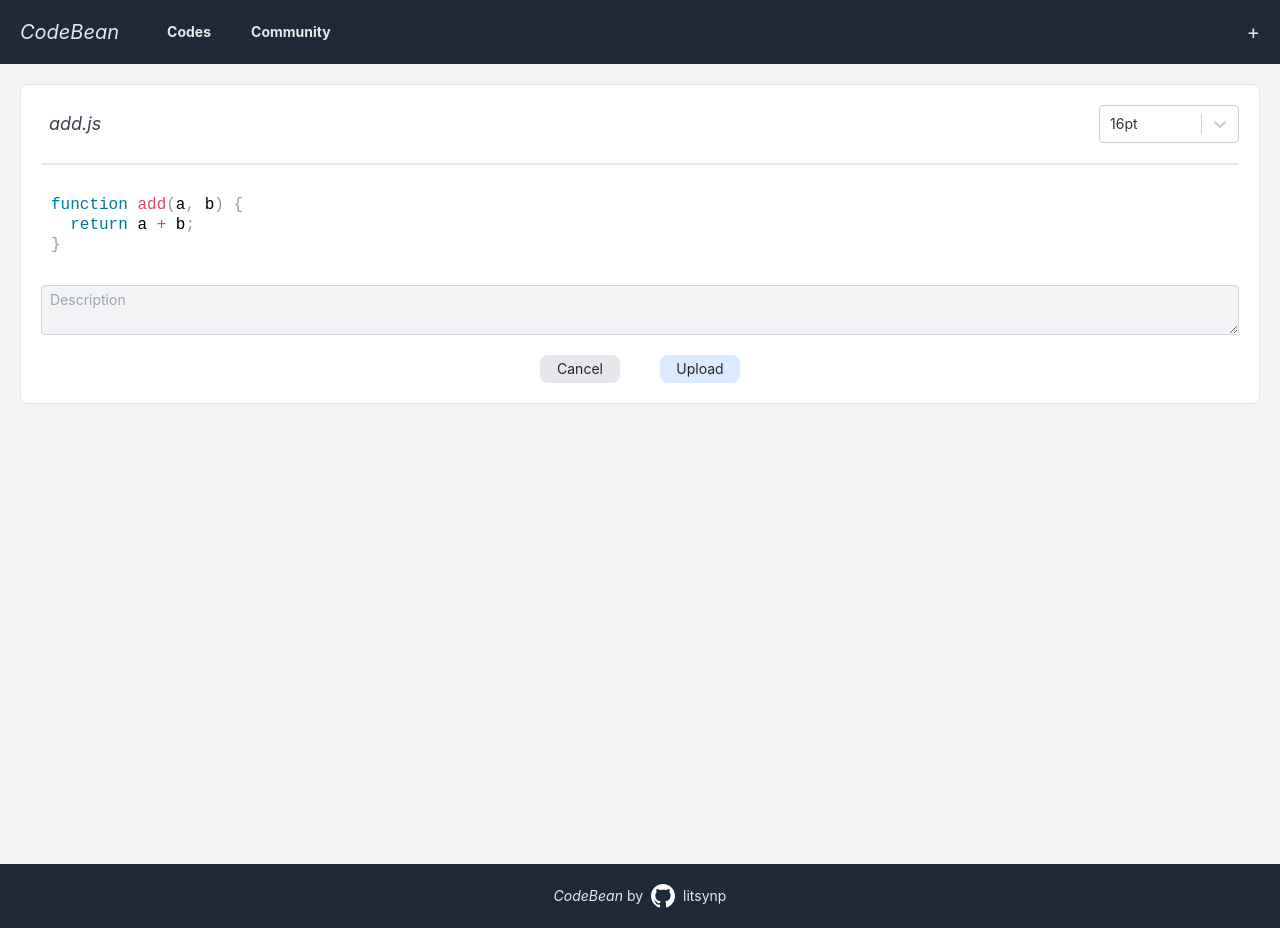
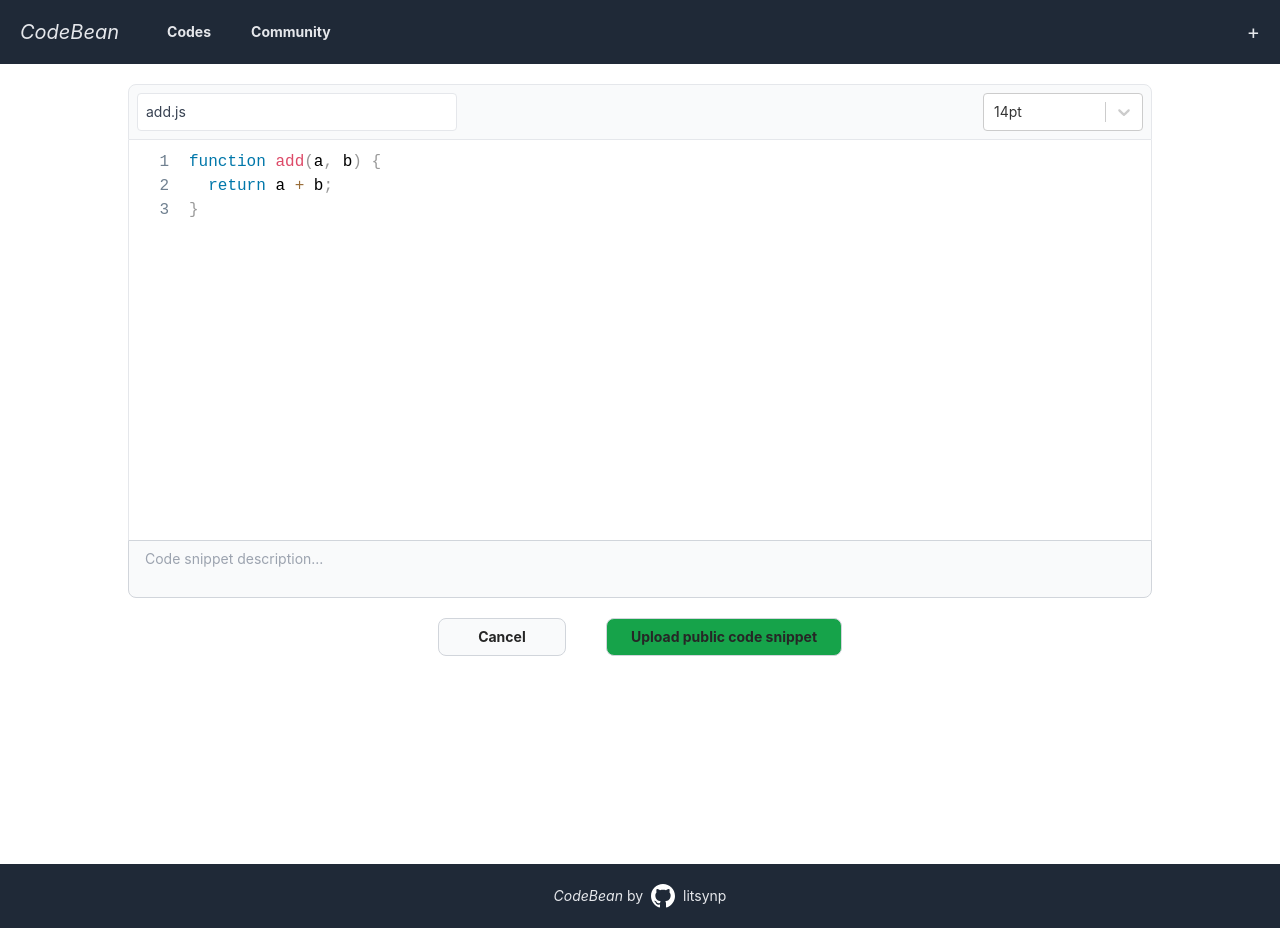
Before and after one commit to beanfarmers/codebean-frontend, a Next.js app: page /codes/new in a window 1280 px wide. Built offline with nearby package versions, Linux system fonts and the light colour scheme.

Commit message:
chore: change design of code editor

```diff
--- a/pages/codes/new.tsx
+++ b/pages/codes/new.tsx
@@ -6,7 +6,6 @@
 import Select from 'react-select';
 import Editor from 'react-simple-code-editor';
 
-import Divider from '@src/components/codeblock/Divider';
 import { api } from '@src/utils/ApiUtils';
 import { fileExtensionToLanguage, prismHighlight } from '@src/utils/PrismUtils';
 
@@ -114,64 +113,64 @@
   };
 
   return (
-    <div className='min-h-screen p-5 bg-gray-100 flex-row'>
-      <div className='flex flex-col bg-white p-5 space-y-5 border rounded-lg'>
-        <div className='flex flex-row space-x-2'>
+    <div className='min-h-screen p-5 flex-row'>
+      <div className='flex flex-col max-w-[64rem] mx-auto'>
+        <div className='flex flex-row space-x-2 justify-between p-2 border rounded-x-lg rounded-t-lg bg-gray-50'>
           <input
             id='filename'
             name='filename'
             type='text'
-            placeholder='File name'
-            className='w-full py-1 px-2 text-lg italic text-gray-700'
+            placeholder='File name including extension...'
+            className='w-[20rem] py-1 px-2 text-gray-700 border rounded'
             onInput={onFileNameInput}
             value={fileName}
           />
           <div className='w-[10rem]'>
             <Select
               placeholder='Font Size'
-              defaultValue={fontOptions[3]}
+              defaultValue={fontOptions[2]}
               onChange={onSelectFontSize}
               isSearchable
               options={fontOptions}
             />
           </div>
         </div>
-        <Divider />
+        <div className='code-editor-container h-[25rem] overflow-y-scroll'>
           <Editor
             value={inputCode}
             onValueChange={onCodeChange}
-          className='line-numbers'
-          preClassName='line-numbers'
+            className='code-editor min-h-[25rem]'
+            textareaId='code-area'
             highlight={highlight}
             padding={10}
             style={{
-            width: '100%',
               backgroundColor: 'white',
               fontFamily: '"Fira inputCode", "Fira Mono", monospace',
               fontSize: fontSize.value,
             }}
           />
+        </div>
         <textarea
-          placeholder='Description'
-          className='w-full py-1 px-2 border rounded bg-gray-100 border-gray-300'
+          placeholder='Code snippet description...'
+          className='w-full max-h-[15rem] py-2 px-4 border rounded-b-lg rounded-x-lg bg-gray-50 border-gray-300 resize-none'
           onInput={onTextAreaInput}
           onKeyUp={onTextAreaKeyUp}
           value={description}
         />
-        <div className='flex justify-center space-x-10'>
+        <div className='flex justify-center space-x-10 mt-5 font-bold'>
           <button
             type='button'
-            className='w-20 text-neutral-800 bg-gray-200 rounded-lg py-1 px-2 hover:text-blue-500 hover:bg-blue-100'
+            className='w-32 text-neutral-800 rounded-lg py-2 px-6 border border-gray-300 bg-gray-50 hover:bg-gray-100'
             onClick={onClickCancel}
           >
             Cancel
           </button>
           <button
             type='submit'
-            className='w-20 text-neutral-800 bg-blue-100 rounded-lg py-1 px-2 hover:text-blue-500 hover:bg-blue-200'
+            className='text-neutral-800 rounded-lg py-2 px-6 border border-gray-300 text-neutral-50 bg-green-600 hover:bg-green-700'
             onClick={onClickUpload}
           >
-            Upload
+            Upload public code snippet
           </button>
         </div>
       </div>
--- a/src/utils/PrismUtils.ts
+++ b/src/utils/PrismUtils.ts
@@ -7,7 +7,13 @@
  */
 export const prismHighlight = (code: string, language: string) => {
   if (Prism.languages[language]) {
-    return Prism.highlight(code, Prism.languages[language], language);
+    return Prism.highlight(code, Prism.languages[language], language)
+      .split('\n')
+      .map(
+        (line, i) =>
+          `<span class='code-editor-line-number'>${i + 1}</span>${line}`,
+      )
+      .join('\n');
   } else {
     return Prism.util.encode(code);
   }
--- a/styles/globals.css
+++ b/styles/globals.css
@@ -18,3 +18,41 @@
 * {
     box-sizing: border-box;
 }
+
+.code-editor {
+    counter-reset: line;
+    line-height: 1.5;
+    border-top: none;
+    border-bottom: none;
+    border-left: 1px solid #e5e7eb;
+    border-right: 1px solid #e5e7eb;
+}
+
+.code-editor #code-area {
+    padding-left: 60px !important;
+    outline: none;
+}
+
+.code-editor pre {
+    padding-left: 60px !important;
+}
+
+/* Display line number */
+.code-editor .code-editor-line-number {
+    position: absolute;
+    left: 0px;
+    color: slategray;
+    text-align: right;
+    width: 40px;
+}
+
+.code-editor-container ::-webkit-scrollbar {
+    -webkit-appearance: none;
+    width: 7px;
+}
+
+.code-editor-container ::-webkit-scrollbar-thumb {
+    border-radius: 4px;
+    background-color: rgba(0, 0, 0, .5);
+    -webkit-box-shadow: 0 0 1px rgba(255, 255, 255, .5);
+}
```
Lines whose indentation alone changed are shown as unchanged.
